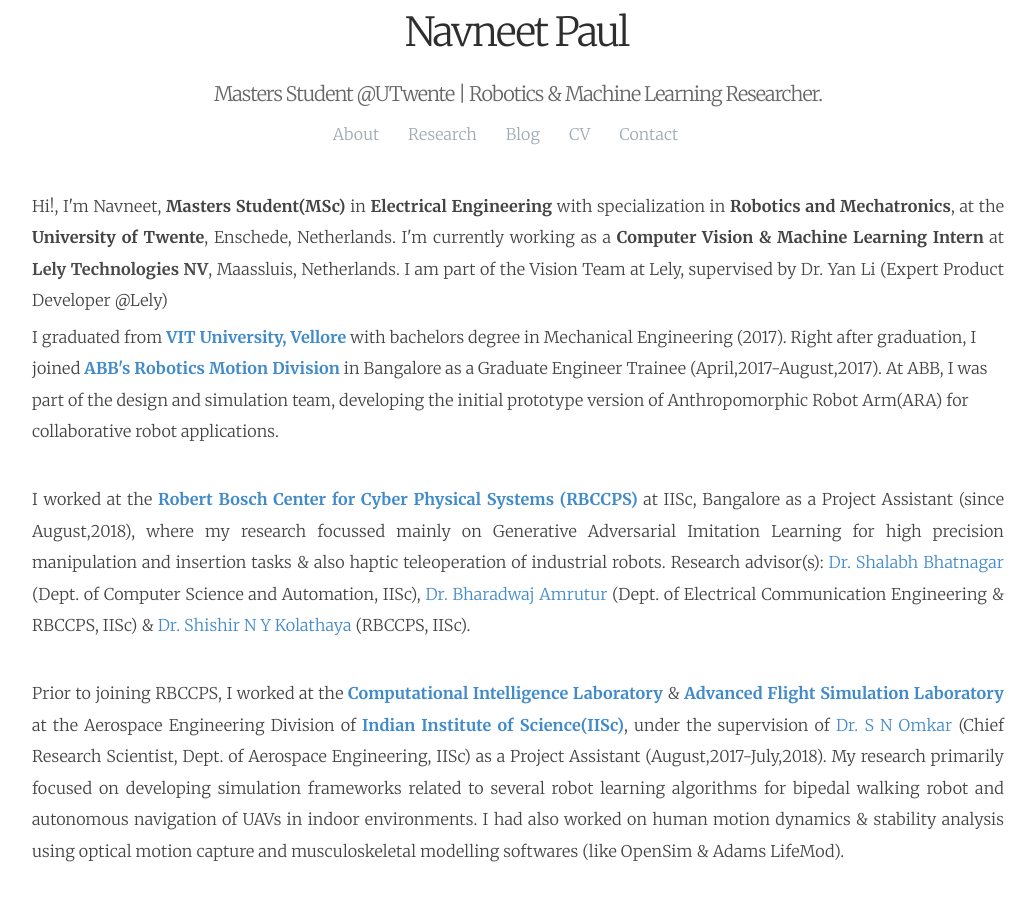
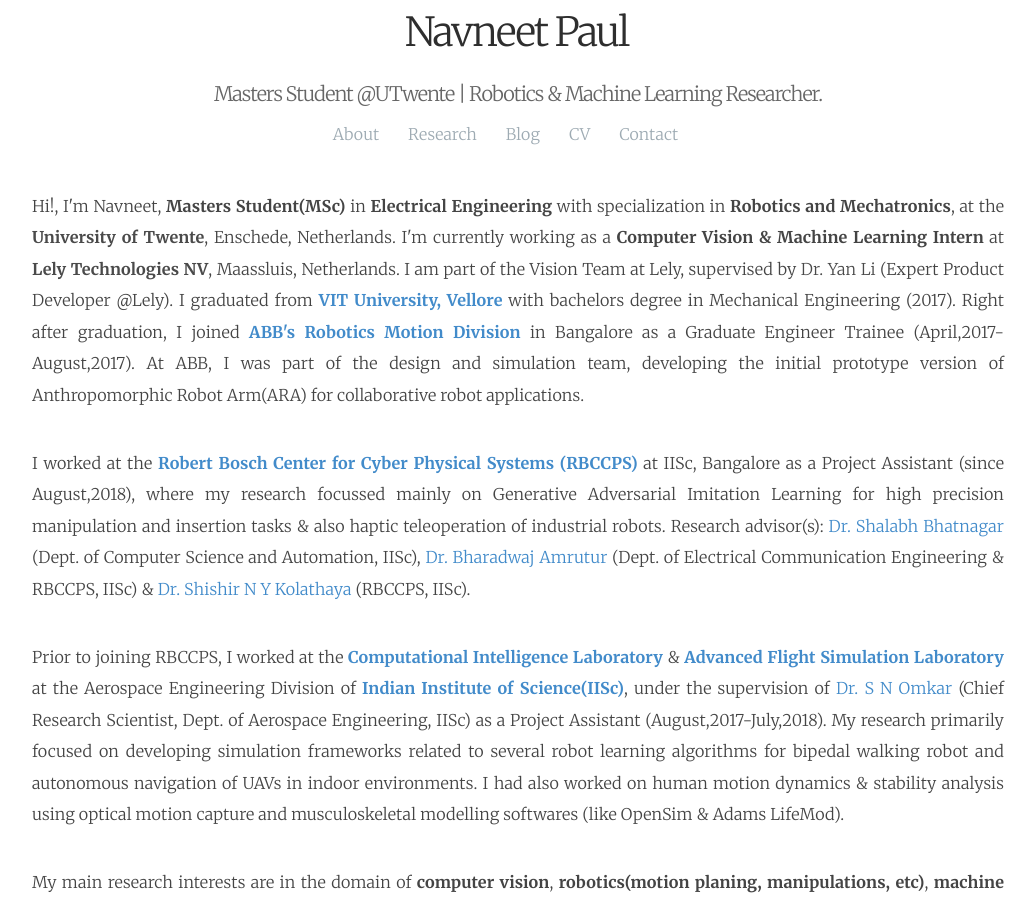
Before and after one commit to navuboy/navuboy.github.io, a Jekyll site: the page built from index.html, in a window 1280 px wide and 900 px high, scrolled down 451 px. Shown: the whole window, without its empty margins (122-1158 px from the left). Built offline with Jekyll 4.4.1, drawn with Linux system fonts in a browser that asks for light colours; some web fonts are replaced.

Commit message:
Update main.md

```diff
--- a/_includes/main.md
+++ b/_includes/main.md
@@ -1,8 +1,7 @@
 <main class="content" role="main" style="padding-left: 90px; padding-right:90px; font-size: 90%; font-family: 'Merriweather', 'Hiragino Sans GB', 'Microsoft YaHei', 'WenQuanYi Micro Hei',sans-serif">
 
 <p style="text-align:justify">
-  Hi!, I'm Navneet, <b>Masters Student(MSc)</b> in <b>Electrical Engineering</b> with specialization in <b>Robotics and Mechatronics</b>, at the <b>University of Twente</b>, Enschede, Netherlands. I'm currently working as a <b>Computer Vision & Machine Learning Intern</b> at <strong><a href="https://www.lely.com/">Lely Technologies NV</a></strong>, Maassluis, Netherlands. I am part of the Vision Team at Lely, supervised by <a href="https://nl.linkedin.com/in/yan-li-49a60253">Dr. Yan Li </a>(Expert Product Developer @Lely)</p>
-<p>I graduated from <strong><a href="http://www.vit.ac.in/" class="md-link">VIT University, Vellore</a></strong> with bachelors degree in Mechanical Engineering (2017). Right after graduation, I joined <strong><a href="https://new.abb.com/products/robotics" class="md-link">ABB's Robotics Motion Division</a></strong> in Bangalore as a Graduate Engineer Trainee (April,2017-August,2017). At ABB, I was part of the design and simulation team, developing the initial prototype version of Anthropomorphic Robot Arm(ARA) for collaborative robot applications.</p>
+  Hi!, I'm Navneet, <b>Masters Student(MSc)</b> in <b>Electrical Engineering</b> with specialization in <b>Robotics and Mechatronics</b>, at the <a href="http://www.utwente.nl/"><b>University of Twente</b></a>, Enschede, Netherlands. I'm currently working as a <b>Computer Vision & Machine Learning Intern</b> at <strong><a href="https://www.lely.com/">Lely Technologies NV</a></strong>, Maassluis, Netherlands. I am part of the Vision Team at Lely, supervised by <a href="https://nl.linkedin.com/in/yan-li-49a60253">Dr. Yan Li </a>(Expert Product Developer @Lely). I graduated from <strong><a href="http://www.vit.ac.in/" class="md-link">VIT University, Vellore</a></strong> with bachelors degree in Mechanical Engineering (2017). Right after graduation, I joined <strong><a href="https://new.abb.com/products/robotics" class="md-link">ABB's Robotics Motion Division</a></strong> in Bangalore as a Graduate Engineer Trainee (April,2017-August,2017). At ABB, I was part of the design and simulation team, developing the initial prototype version of Anthropomorphic Robot Arm(ARA) for collaborative robot applications.</p>
 <br>
 <p style="text-align:justify">
 I worked at the <strong><a href="http://www.rbccps.org/" class="md-link">Robert Bosch Center for Cyber Physical Systems (RBCCPS)</a></strong> at IISc, Bangalore as a Project Assistant (since August,2018), where my research focussed mainly on Generative Adversarial Imitation Learning for high precision manipulation and insertion tasks & also haptic teleoperation of industrial robots. Research advisor(s): <a href="https://drona.csa.iisc.ac.in/~shalabh/" class="md-link"> Dr. Shalabh Bhatnagar</a> (Dept. of Computer Science and Automation, IISc), <a href="http://www.cense.iisc.ac.in/bharadwaj-amrutur" class="md-link">Dr. Bharadwaj Amrutur</a> (Dept. of Electrical Communication Engineering & RBCCPS, IISc) & <a href="https://shishirny.github.io/" class="md-link">Dr. Shishir N Y Kolathaya</a> (RBCCPS, IISc).
```
